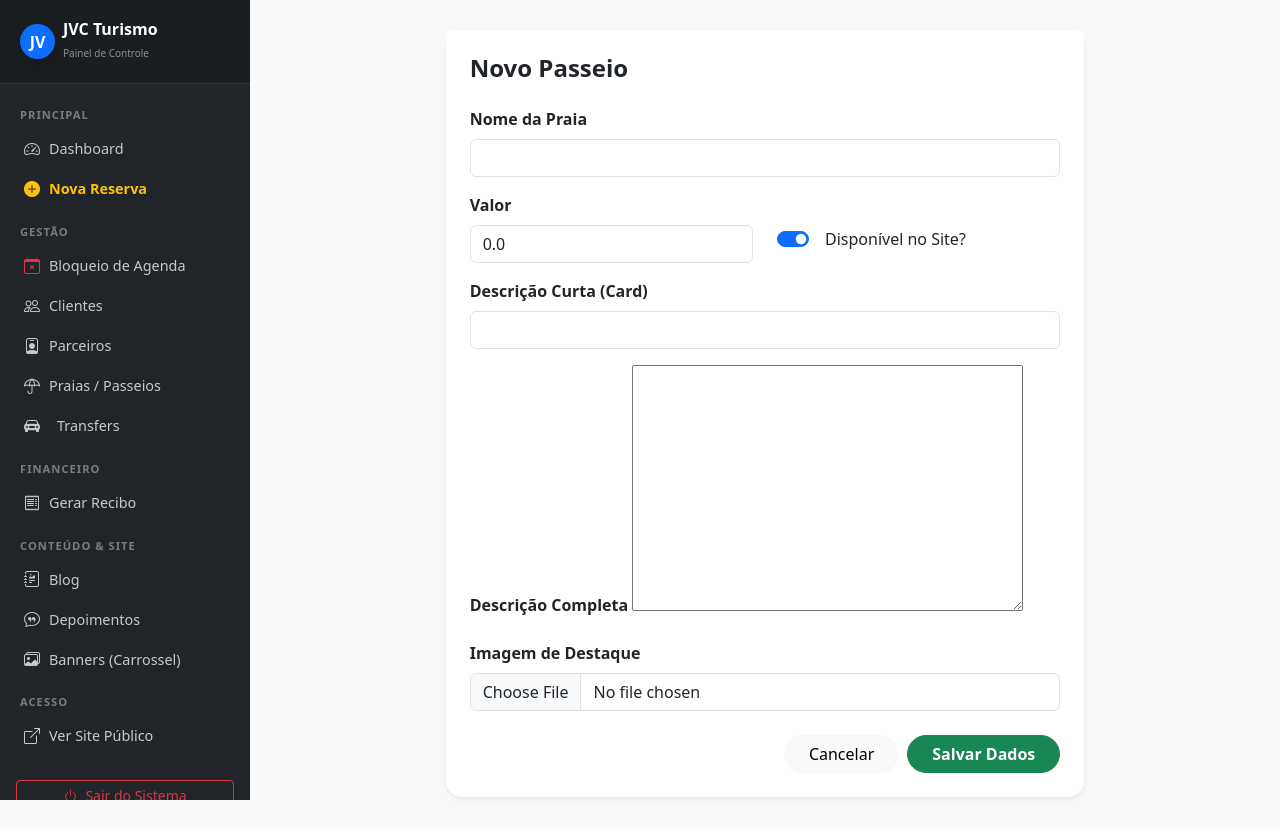
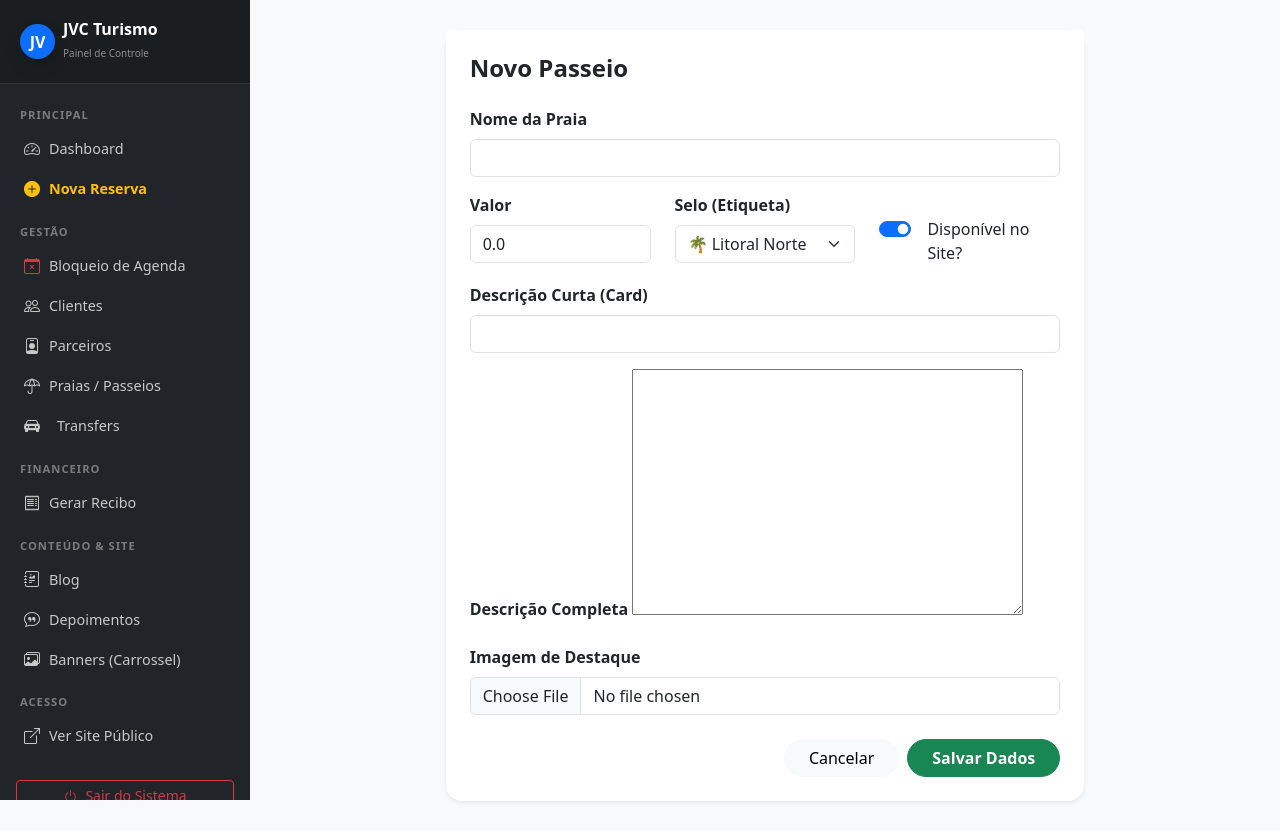
Before and after one commit to johnvictoral/maceio_tour, a Django app: page /dashboard/praias/nova/ in a window 1280 px wide. Before the commit the page ends 800 px from the top, so only its background shows below. Run offline with Django 5.2, Linux system fonts and the light colour scheme; the visitor is signed in with stand-in values (Sample User, id 1); some libraries are stand-ins or nearby versions.

Commit message:
Ajuste etiquetas no dashboard e correcao de campos sumidos

```diff
--- a/core/models.py
+++ b/core/models.py
@@ -53,18 +53,36 @@ class Guia(models.Model):
         return self.nome
 
 class Praia(models.Model):
+    # Opções que aparecerão no seu Dashboard
+    OPCOES_ETIQUETA = [
+        ('norte', '🌴 Litoral Norte'),
+        ('sul', '🌊 Litoral Sul'),
+        ('destaque', '⭐ Mais Procurado'),
+        ('promocao', '🔥 Oferta Especial'),
+        ('privativo', '🚗 Passeio Privativo'),
+    ]
+
     nome = models.CharField(max_length=100)
     descricao_curta = models.CharField(max_length=255)
-    descricao_longa = RichTextField("Descrição Completa", blank=True, null=True) # CKEditor
+    descricao_longa = RichTextField("Descrição Completa", blank=True, null=True)
     imagem = models.ImageField(upload_to='praias/')
     slug = models.SlugField(unique=True, help_text="URL amigável, ex: praia-do-gunga")
     valor = models.DecimalField(max_digits=7, decimal_places=2, help_text="Valor do passeio por pessoa", default=0.00)
     ativo = models.BooleanField(default=True)
 
+    # NOVO CAMPO: Escolha da Etiqueta
+    tipo_etiqueta = models.CharField(
+        max_length=20,
+        choices=OPCOES_ETIQUETA,
+        default='norte',
+        verbose_name="Selo do Card"
+    )
+
     def save(self, *args, **kwargs):
         if not self.slug:
             self.slug = slugify(self.nome)
         super().save(*args, **kwargs)
+
     def __str__(self):
         return self.nome
 
--- a/dashboard/forms.py
+++ b/dashboard/forms.py
@@ -134,13 +134,15 @@ class ReservaManualForm(forms.Form):
 class PraiaForm(forms.ModelForm):
     class Meta:
         model = Praia
-        # CORREÇÃO: Usar 'descricao_longa' em vez de 'descricao_completa'
-        fields = ['nome', 'descricao_curta', 'descricao_longa', 'imagem', 'valor', 'ativo']
+        # ADICIONADO: 'tipo_etiqueta' na lista de campos
+        fields = ['nome', 'descricao_curta', 'descricao_longa', 'tipo_etiqueta', 'imagem', 'valor', 'ativo']
+
         widgets = {
             'nome': forms.TextInput(attrs={'class': 'form-control'}),
             'descricao_curta': forms.TextInput(attrs={'class': 'form-control'}),
-            # CORREÇÃO AQUI TAMBÉM NO WIDGET:
             'descricao_longa': CKEditorWidget(),
+            # ADICIONADO: Estilo para o seletor da etiqueta
+            'tipo_etiqueta': forms.Select(attrs={'class': 'form-select'}),
             'imagem': forms.FileInput(attrs={'class': 'form-control'}),
             'valor': forms.NumberInput(attrs={'class': 'form-control'}),
             'ativo': forms.CheckboxInput(attrs={'class': 'form-check-input'}),
--- a/dashboard/templates/dashboard/form_praia.html
+++ b/dashboard/templates/dashboard/form_praia.html
@@ -22,9 +22,6 @@
                                 <li><strong>{{ field.label }}:</strong> {{ error }}</li>
                             {% endfor %}
                         {% endfor %}
-                        {% for error in form.non_field_errors %}
-                            <li>{{ error }}</li>
-                        {% endfor %}
                         </ul>
                         <button type="button" class="btn-close" data-bs-dismiss="alert" aria-label="Close"></button>
                     </div>
@@ -36,11 +33,17 @@
                     </div>
 
                     <div class="row mb-3">
-                        <div class="col-md-6">
+                        <div class="col-md-4">
                             <label class="form-label fw-bold">Valor</label>
                             {{ form.valor }}
                         </div>
-                        <div class="col-md-6 d-flex align-items-center mt-4">
+
+                        <div class="col-md-4">
+                            <label class="form-label fw-bold">Selo (Etiqueta)</label>
+                            {{ form.tipo_etiqueta }}
+                        </div>
+
+                        <div class="col-md-4 d-flex align-items-center mt-4">
                             <div class="form-check form-switch">
                                 {{ form.ativo }}
                                 <label class="form-check-label ms-2">Disponível no Site?</label>
```
Also changed, not shown: core/templates/core/home.html (+27 -1 lines), core/migrations/0011_praia_tipo_etiqueta_and_more.py (added).
